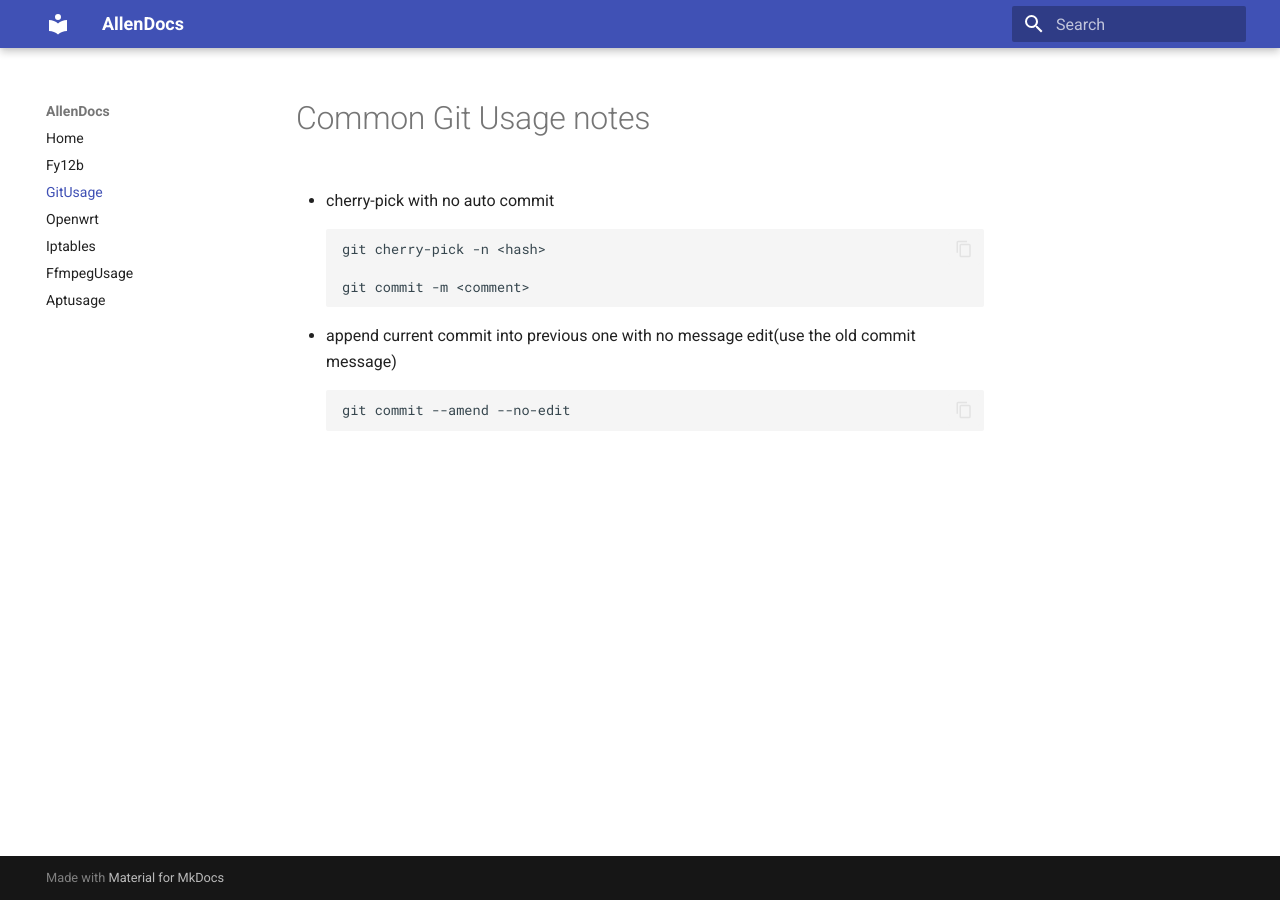
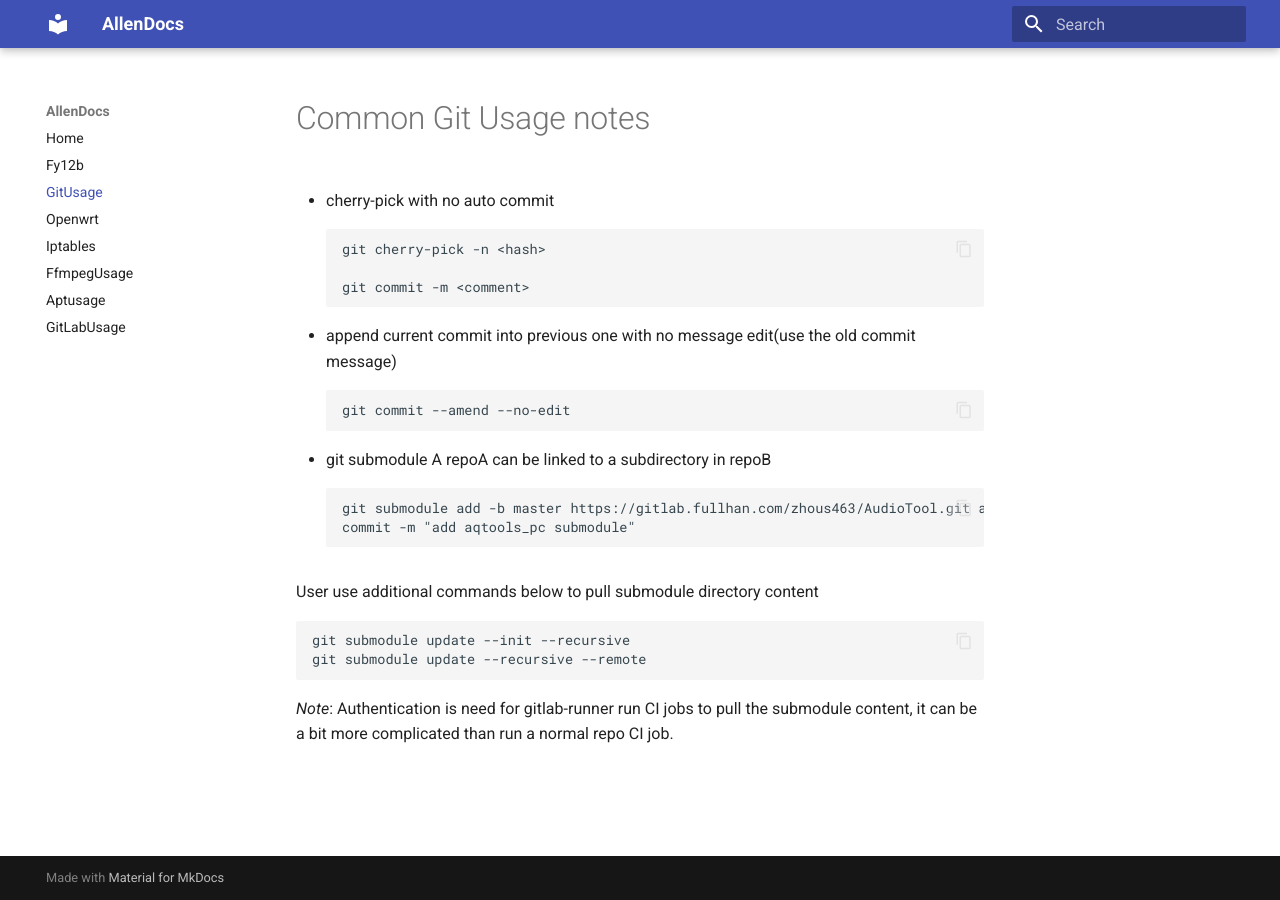
Before and after one commit to Ordinary-Capability/mydoc, an MkDocs documentation site: the page built from docs/gitusage.md, in a window 1280 px wide. Built offline with MkDocs 1.6.1 and Material for MkDocs 9.7.7, drawn with Linux system fonts in a browser that asks for light colours.

Commit message:
gitusage.md update

````diff
--- a/docs/gitusage.md
+++ b/docs/gitusage.md
@@ -11,3 +11,18 @@ git commit -m <comment>
 ```
 git commit --amend --no-edit
 ```
+
+- git submodule
+A repoA can be linked to a subdirectory in repoB
+```
+git submodule add -b master https://gitlab.fullhan.com/zhous463/AudioTool.git aqtools_pc
+commit -m "add aqtools_pc submodule"
+```
+
+User use additional commands below to pull submodule directory content
+```
+git submodule update --init --recursive
+git submodule update --recursive --remote
+```
+
+*Note*: Authentication is need for gitlab-runner run CI jobs to pull the submodule content, it can be a bit more complicated than run a normal repo CI job.
--- a/mkdocs.yml
+++ b/mkdocs.yml
@@ -7,6 +7,7 @@ nav:
     - Iptables: iptables.md
     - FfmpegUsage: fmpegusage.md
     - Aptusage: aptusage.md
+    - GitLabUsage: gitlabusage.md
 
 theme:
   name: material
````
Also changed, not shown: docs/gitlabusage.md (added, +2 -0 lines).
